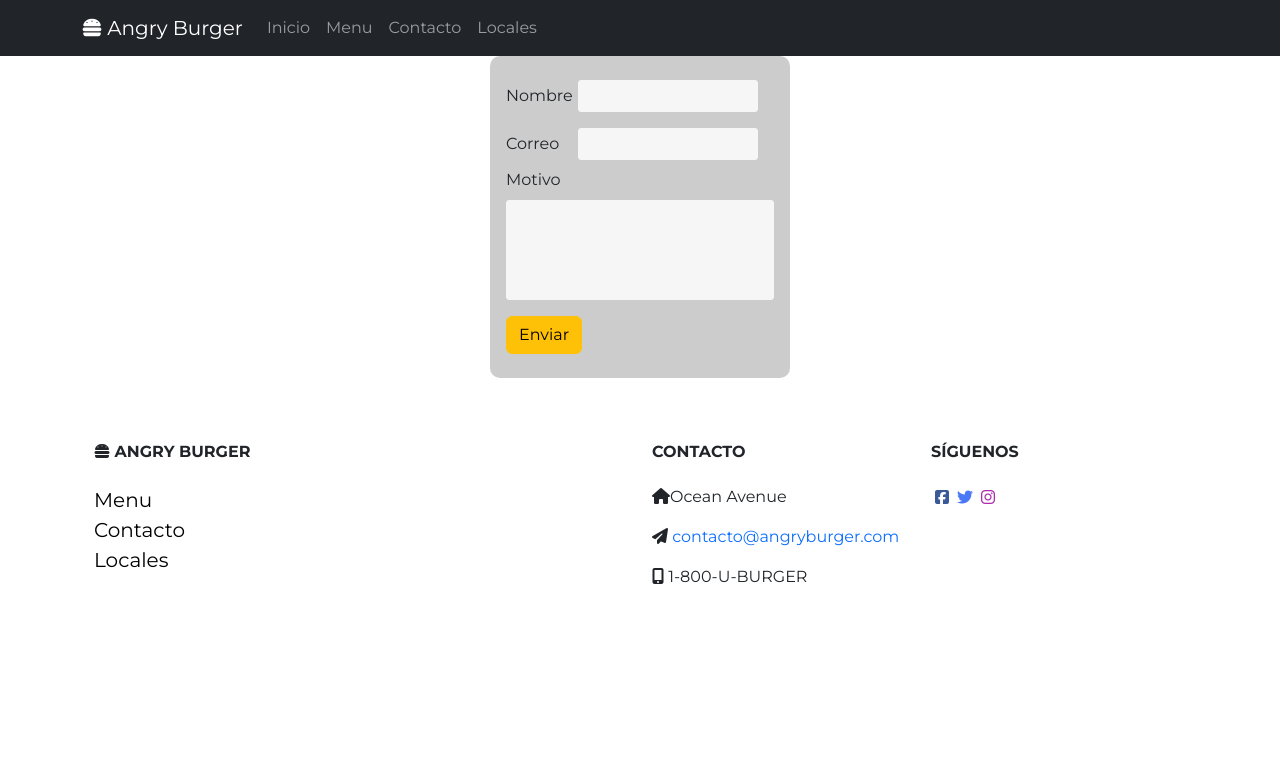
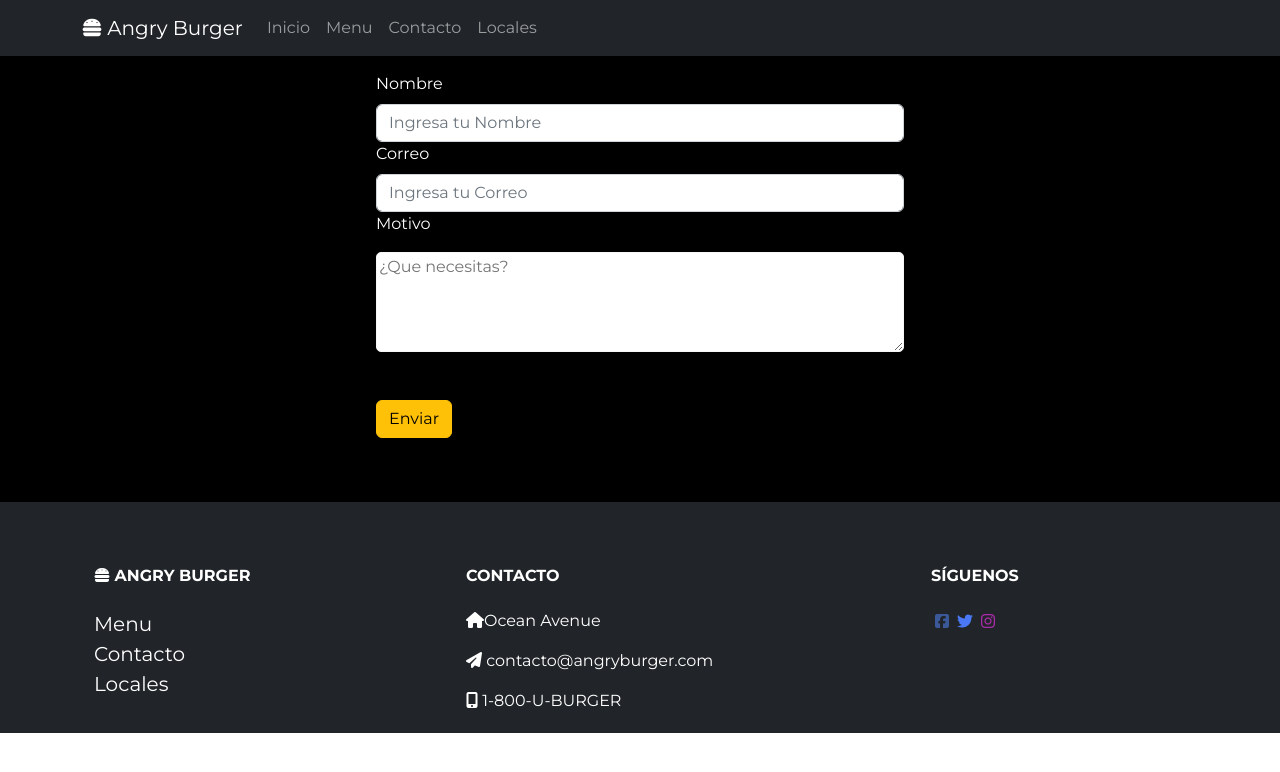
Before and after one commit to garaos/proyecto4, a React (Create React App) app: page /Contacto in a window 1280 px wide. Shown: the top 772 px of the page. Built offline with nearby package versions, Linux system fonts and the light colour scheme.

Commit message:
Correccion colores footer

```diff
--- a/src/App.css
+++ b/src/App.css
@@ -15,29 +15,3 @@
 .shadou {
   text-shadow:0 0 5px #000000 ;
 }
-
-/* Footer */
-.colorfb {
-  color: #3b5998;
-}
-
-.colortw {
-  color: #4a78f6;
-}
-
-.colorig {
-  color: #ac2bac;
-}
-
-/*Footer efectos hover*/
-.colorfb:hover {
-  color: #0065fd;
-}
-
-.colortw:hover {
-  color: #4aa9f6;
-}
-
-.colorig:hover {
-  color: #ed38ed;
-}
--- /dev/null
+++ b/src/components/Footer.css
@@ -0,0 +1,33 @@
+footer div {
+    color: white;
+}
+
+footer link {
+    color: white;
+}
+
+/* Footer */
+.colorfb {
+    color: #3b5998;
+  }
+
+  .colortw {
+    color: #4a78f6;
+  }
+
+  .colorig {
+    color: #ac2bac;
+  }
+
+  /*Footer efectos hover*/
+  .colorfb:hover {
+    color: #0065fd;
+  }
+
+  .colortw:hover {
+    color: #4aa9f6;
+  }
+
+  .colorig:hover {
+    color: #ed38ed;
+  }
--- a/src/components/Footer.jsx
+++ b/src/components/Footer.jsx
@@ -1,29 +1,30 @@
 import React from "react"
 import { Link } from "react-router-dom"
+import "./Footer.css";
 
 
 const Footer = () => {
     return (
-        <footer className="pt-4 text-center text-md-start">
+        <footer className="pt-4 text-center text-md-start bg-dark">
             <div className="container p-4 pb-3 pb-lg-1">
                 <div className="row">
 
-                    <div className="col-md-6 mx-auto mt-3">
+                    <div className="col-md-4 mx-auto mt-3">
                     <h6 className="text-uppercase mb-4 fw-bold"><i className="fa-solid fa-burger"></i> Angry Burger
                         </h6>
                         <div>
-                            <div><Link to="/Menu" className="fs-5 text-decoration-none text-black " > Menu</Link></div>
-                            <div><Link to="/Contacto" className="fs-5 text-decoration-none text-black" > Contacto</Link></div>
-                            <div><Link to="/Donde" className="fs-5 text-decoration-none text-black" > Locales</Link></div>
+                            <div><Link to="/Menu" className="fs-5 text-decoration-none text-white " > Menu</Link></div>
+                            <div><Link to="/Contacto" className="fs-5 text-decoration-none text-white" > Contacto</Link></div>
+                            <div><Link to="/Donde" className="fs-5 text-decoration-none text-white" > Locales</Link></div>
                         </div>
                     </div>
 
                     <hr className="clearfix w-100 d-md-none pb-0" />
 
-                    <div className="col-md-3 mx-auto mt-3">
+                    <div className="col-md-5 mx-auto mt-3">
                         <h6 className="text-uppercase mb-4 fw-bold">Contacto</h6>
                         <p><i className="fa-solid fa-house"></i>Ocean Avenue</p>
-                        <p><i className="fa-solid fa-paper-plane"></i> <Link className="text-decoration-none" href="mailto:Chunkylover53@aol.com">contacto@angryburger.com</Link></p>
+                        <p><i className="fa-solid fa-paper-plane"></i> <Link className="text-decoration-none text-white" href="mailto:Chunkylover53@aol.com">contacto@angryburger.com</Link></p>
                         <p><i className="fa-solid fa-mobile-screen-button"></i> 1-800-U-BURGER</p>
                     </div>
 
--- a/src/contents/Formulario.jsx
+++ b/src/contents/Formulario.jsx
@@ -1,5 +1,6 @@
 import { useFormik } from "formik";
 import Button from 'react-bootstrap/Button';
+import Form from 'react-bootstrap/Form';
 import { collection, addDoc } from 'firebase/firestore';
 import { db } from "../database/firebase";
 import "./formulario.css"
@@ -24,21 +25,25 @@ const Formulario = () => {
   })
 
   return (
-
-    <form onSubmit={handleSubmit}>
-      <label htmlFor='name'>Nombre</label>
-      <input id='name' name='name' type="text" value={values.name} onChange={handleChange}></input>
-
-      <label htmlFor='email'>Correo</label>
-      <input id='email' name='email' type="email" value={values.email} onChange={handleChange}></input>
-
-      <label htmlFor='contactReason'>Motivo</label>
-      <textarea id='contactReason' name='contactReason' value={values.contactReason} onChange={handleChange}></textarea>
-
-      <div className="mb-2 mt-3">
+<div className="bg-black pb-5">
+<Form onSubmit={handleSubmit} className="bg-black" >
+      <Form.Group>
+      <Form.Label htmlFor='name' className="text-white"> Nombre </Form.Label>
+      <Form.Control id='name' name='name' type="text" value={values.name} onChange={handleChange} placeholder="Ingresa tu Nombre"/>
+      </Form.Group>
+      <Form.Group>
+      <Form.Label htmlFor='email' className="text-white">Correo</Form.Label>
+      <Form.Control id='email' name='email' type="email" value={values.email} onChange={handleChange} placeholder="Ingresa tu Correo"/>
+      </Form.Group>
+      <Form.Group>
+      <Form.Label htmlFor='contactReason' className="text-white">Motivo</Form.Label>
+      <textarea id='contactReason' name='contactReason' value={values.contactReason} onChange={handleChange} placeholder="¿Que necesitas?"></textarea>
+      </Form.Group>
+      <div className="mt-5">
         <Button variant="warning" type='submit' >Enviar</Button>
       </div>
-    </form>
+    </Form>
+</div>
   )
 }
 export default Formulario;
--- a/src/contents/formulario.css
+++ b/src/contents/formulario.css
@@ -1,53 +1,14 @@
-* {
-    box-sizing: border-box;
+Form {
+    max-width: 70vh;
+    padding: 16px;
+    margin: auto;
   }
 
-  form {
-    width: 300px;
-    padding: 16px;
-    border-radius: 10px;
-    margin: auto;
-    background-color: #ccc;
-  }
-
-  form label {
-    width: 72px;
-    display: inline-block;
-  }
-
-  form input[type="text"],
-  form input[type="email"] {
-    width: 180px;
-    padding: 3px 10px;
-    border: 1px solid #f6f6f6;
-    border-radius: 3px;
-    background-color: #f6f6f6;
-    margin: 8px 0;
-    display: inline-block;
-  }
-
-  form input[type="submit"] {
-    width: 100%;
-    padding: 8px 16px;
-    margin-top: 32px;
-    border: 1px solid #000;
-    border-radius: 5px;
-    display: block;
-    color: #fff;
-    background-color: #000;
-  }
-
-  form input[type="submit"]:hover {
-    cursor: pointer;
-  }
-
-  textarea {
+textarea {
     width: 100%;
     height: 100px;
     border: 1px solid #f6f6f6;
-    border-radius: 3px;
-    background-color: #f6f6f6;
+    border-radius: 5px;
     margin: 8px 0;
-    resize: none;
     display: block;
   }
```
